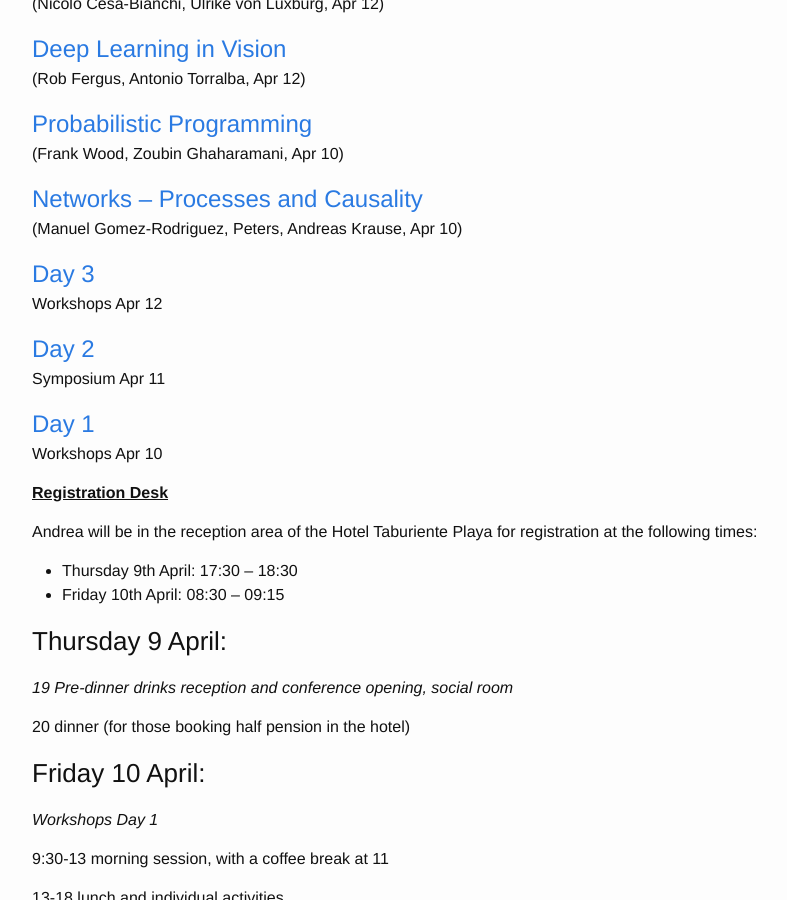
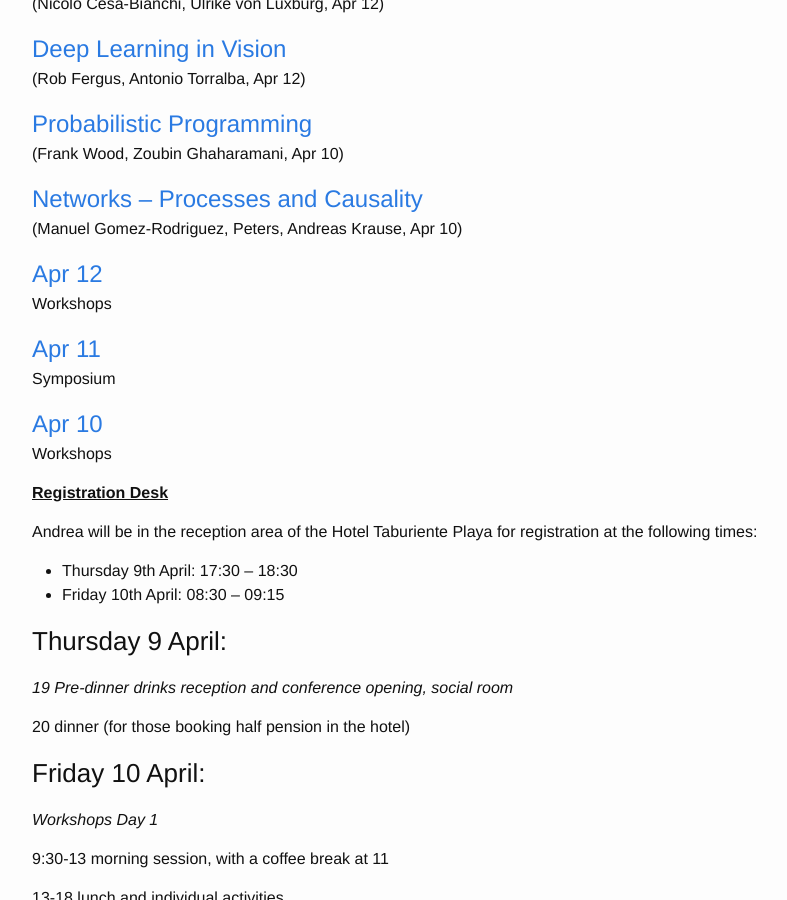
Before and after one commit to dalimeeting/dali2015, a Jekyll site: the page built from schedule.html, in a window 1280 px wide and 900 px high, scrolled down 668 px. Shown: the whole window, without its empty margins (238-1025 px from the left). Built offline with Jekyll 4.4.1, drawn with Linux system fonts in a browser that asks for light colours.

Commit message:
Update workshop dummy days

```diff
--- a/_layouts/schedule.html
+++ b/_layouts/schedule.html
@@ -20,9 +20,9 @@
 	    {% endif %}
 	    {% endfor %}
 
-	    {% for post in site.posts %}
+	    {% for post in site.posts | reversed %}
 	    {% if post.layout == "day" %}
-            <p><a class="post-link" href="{{ post.url | prepend: site.baseurl }}">{{ post.title }}</a>  {{ post.tagline }} {{ post.date | date: "%b %-d" }}</p>
+            <p><a class="post-link" href="{{ post.url | prepend: site.baseurl }}">{{ post.date | date: "%b %-d" }}</a>  {{ post.tagline }} </p>
 	    {% endif %}
 	    {% endfor %}
 
```
